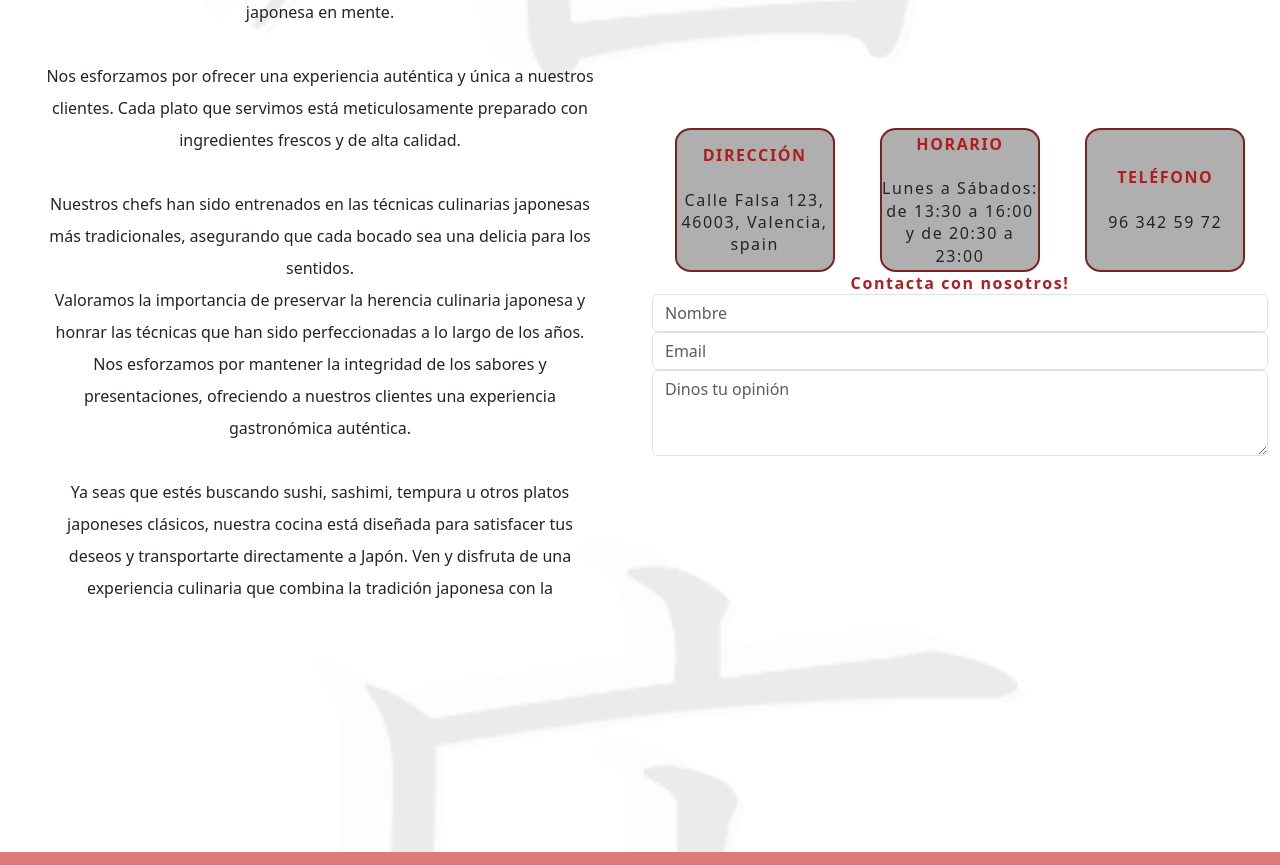
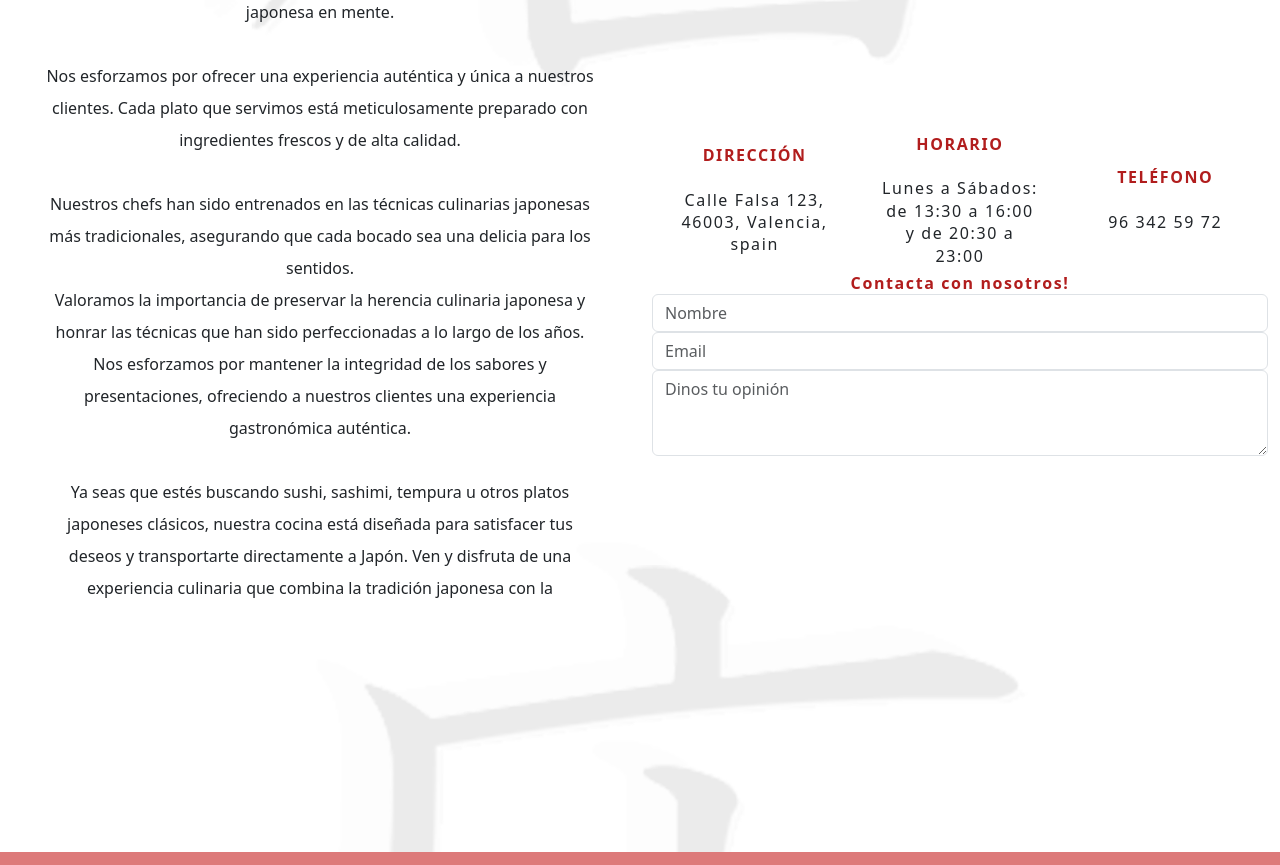
Before and after one commit to JesusMatinezClavel/GeeksHub_FirstAssignment_RestaurantWeb, a plain HTML site: page pages/contact.html in a window 1280 px wide. Shown: the part 940-1805 px from the top of the page. Drawn offline with nearby package versions, Linux system fonts and the light colour scheme.

Commit message:
redone the changes to the css

```diff
--- a/css/styles.css
+++ b/css/styles.css
@@ -167,10 +167,6 @@ a:hover {
 .contactBox {
     height: 9em;
     width: 10em;
-    border-radius: 10%;
-    border:solid 2px rgb(122, 33, 33);
-    background-color: rgb(175, 175, 175);
-
     overflow: auto;
 
     display: flex;
```
